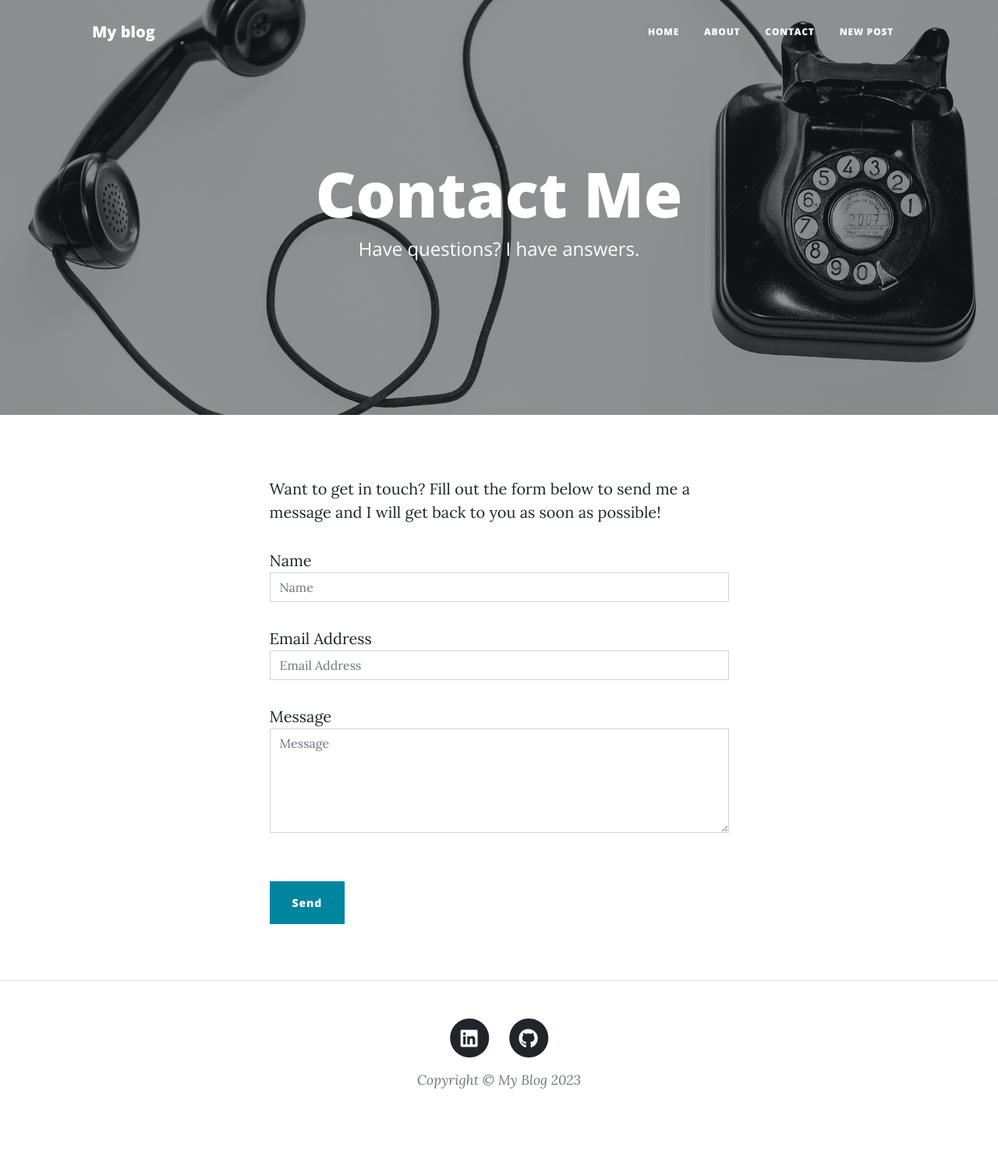
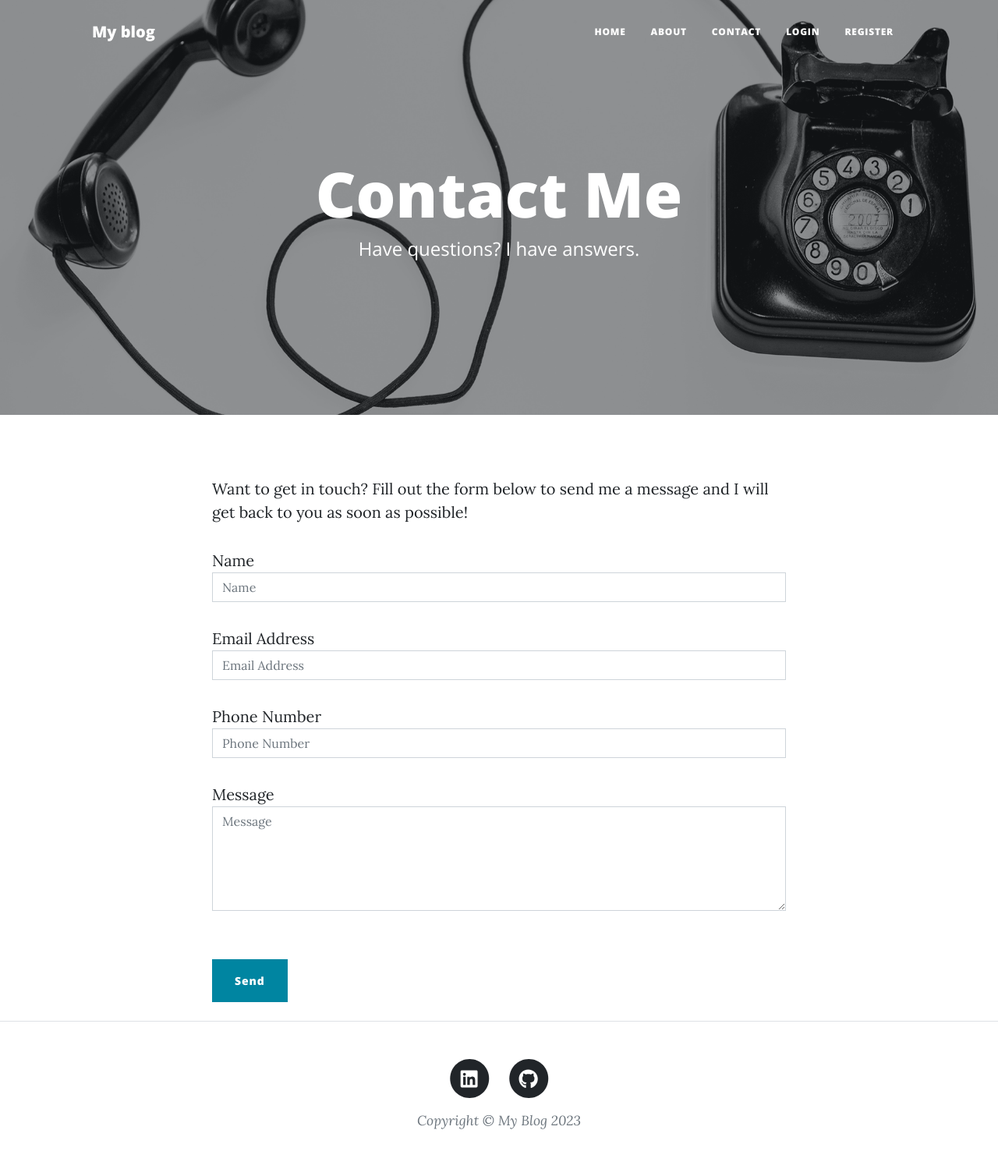
Before and after one commit to Reboot9/my-blog, a Flask app: page /contact in a window 1280 px wide. Shown: the whole page at 78% size. Before the commit the page ends 1396 px from the top, so only its background shows below. Run offline with Flask 2, Linux system fonts and the light colour scheme; some libraries are stand-ins or nearby versions.

Commit message:
Improved Login system using flask-login module. Added relationship between User and Post author in database

```diff
--- a/main.py
+++ b/main.py
@@ -1,15 +1,20 @@
 import os
 from datetime import datetime
 
-from flask import Flask, render_template, request, redirect, url_for
+from flask import Flask, render_template, request, redirect, url_for, flash, abort
 from flask_bootstrap import Bootstrap
 from flask_sqlalchemy import SQLAlchemy
 from flask_ckeditor import CKEditor
+from werkzeug.security import generate_password_hash, check_password_hash
+from sqlalchemy.orm import relationship
+from flask_login import UserMixin, login_user, LoginManager, login_required, current_user, logout_user
+from flask_gravatar import Gravatar
+from functools import wraps
 import myforms
 import bleach  # To clean user input when create post
 
 app = Flask(__name__)
-app.config["SECRET_KEY"] = "fdffdjj45tktykh"
+app.config["SECRET_KEY"] = os.environ["FLASK_SECRET_KEY"]
 ckeditor = CKEditor(app)
 Bootstrap(app)
 
@@ -17,17 +22,38 @@ Bootstrap(app)
 db_path = os.path.join(os.path.abspath(os.path.dirname(__file__)), 'posts.db')
 app.config['SQLALCHEMY_DATABASE_URI'] = 'sqlite:///{}'.format(db_path)
 app.config['SQLALCHEMY_TRACK_MODIFICATIONS'] = False
+# app.config["SQLALCHEMY_ECHO"] = True
 db = SQLAlchemy(app)
 
 
+login_manager = LoginManager()
+login_manager.init_app(app)
+
+
 class BlogPost(db.Model):
+    __tablename__ = "blog_posts"
     id = db.Column(db.Integer, primary_key=True)
+    author = relationship("User", back_populates="posts")  # db.Column(db.String(250), nullable=False)
+    author_id = db.Column(db.Integer, db.ForeignKey("users.id"))
+
     title = db.Column(db.String(250), unique=True, nullable=False)
     subtitle = db.Column(db.String(250), nullable=False)
     date = db.Column(db.String(250), nullable=False)
     body = db.Column(db.Text, nullable=False)
-    author = db.Column(db.String(250), nullable=False)
     img_url = db.Column(db.String(250), nullable=False)
+
+
+class User(UserMixin, db.Model):
+    __tablename__ = "users"
+    id = db.Column(db.Integer, primary_key=True)
+    email = db.Column(db.String(100), unique=True)
+    password = db.Column(db.String(100))
+    name = db.Column(db.String(100), unique=True)
+
+    # This will act like a List of BlogPost objects attached to each User.
+    # The "author" refers to the author property in the BlogPost class.
+    posts = relationship("BlogPost", back_populates="author")
+
 
 
 with app.app_context():
@@ -55,15 +81,32 @@ def strip_invalid_html(content):
     return cleaned
 
 
+def admin_only(func):
+    """My superuser decorator to make sure user with id=1 is admin"""
+    @wraps(func)
+    def wrapper(*args, **kwargs):
+        if current_user.id != 1:
+            return abort(403)
+        return func(*args, **kwargs)
+    return wrapper
+
+
+@login_manager.user_loader
+def load_user(user_id: int):
+    return db.session.get(User, user_id)
+
+
 @app.route("/")
 def homepage():
     # Get last 5 posts
     posts = db.session.query(BlogPost).order_by(BlogPost.id.desc()).limit(5)
     posts = posts[::-1]
-    return render_template("index.html", all_posts=posts)
+    return render_template("index.html", all_posts=posts, logged_in=current_user.is_authenticated)
 
 
 @app.route("/new-post", methods=["GET", "POST"])
+@login_required
+@admin_only
 def create_post():
     form = myforms.CreatePostForm()
     if form.validate_on_submit():
@@ -92,6 +135,8 @@ def show_post(post_id):
 
 
 @app.route("/edit-post/<int:post_id>", methods=["GET", "POST"])
+@login_required
+@admin_only
 def edit_post(post_id):
     requested_post = BlogPost.query.get(post_id)
     edit_form = myforms.CreatePostForm(
@@ -113,6 +158,8 @@ def edit_post(post_id):
 
 
 @app.route("/delete-post/<int:post_id>")
+@login_required
+@admin_only
 def delete_post(post_id):
     post_to_delete = BlogPost.query.get(post_id)
     db.session.delete(post_to_delete)
@@ -129,18 +176,60 @@ def contact():
     #     print(data["email"])
     #     print(data["message"])
     #     return render_template("contact.html", msg_sent=True)
-    return render_template("contact.html", msg_sent=False)
+    return render_template("contact.html")
+
+
+@app.route("/register", methods=["GET", "POST"])
+def register():
+    register_form = myforms.RegisterForm()
+    if register_form.validate_on_submit():
+        # User already exists
+        if User.query.filter_by(email=request.form.get('email')).first():
+            flash("This email is already in use, try to log in")
+            return redirect(url_for("login"))
+
+        hashed_password = generate_password_hash(
+            register_form.password.data,
+            method='pbkdf2:sha256',
+            salt_length=8
+        )
+
+        new_user = User(
+            email=register_form.email.data,
+            password=hashed_password,
+            name=register_form.name.data
+        )
+        db.session.add(new_user)
+        db.session.commit()
+
+        login_user(new_user)
+        return redirect(url_for("homepage"))
+    return render_template("register.html", form=register_form, logged_in=current_user.is_authenticated)
 
 
 @app.route("/login", methods=['GET', 'POST'])
 def login():
-    login_form = myforms.ContactForm()
-    if request.method == "POST" and login_form.validate_on_submit():
-        if login_form.email.data == "admin@email.com" and login_form.password.data == "12345678":
-            return render_template("success_login.html")
-        print(login_form.email.data)
-        return render_template('denied_login.html')
-    return render_template('login.html', form=login_form)
+    login_form = myforms.LoginForm()
+    if login_form.validate_on_submit():
+        password = login_form.password.data
+        user = User.query.filter_by(email=login_form.email.data).first()
+
+        if not user:
+            flash("There's no account with this email registered")
+        elif not check_password_hash(user.password, password):
+            flash("Wrong password, try again")
+        else:
+            login_user(user)
+            return redirect(url_for("homepage"))
+
+    return render_template("login.html", form=login_form)
+
+
+@app.route("/logout")
+@login_required
+def logout():
+    logout_user()
+    return redirect(url_for("homepage"))
 
 
 if __name__ == '__main__':
--- a/templates/base.html
+++ b/templates/base.html
@@ -31,10 +31,23 @@
                 </button>
                 <div class="collapse navbar-collapse" id="navbarResponsive">
                     <ul class="navbar-nav ms-auto py-4 py-lg-0">
-                        <li class="nav-item"><a class="nav-link px-lg-3 py-3 py-lg-4" href="{{ url_for('homepage') }}">Home</a></li>
-                        <li class="nav-item"><a class="nav-link px-lg-3 py-3 py-lg-4" href="{{ url_for('about') }}">About</a></li>
-                        <li class="nav-item"><a class="nav-link px-lg-3 py-3 py-lg-4" href="{{ url_for('contact') }}">Contact</a></li>
-                        <li class="nav-item"><a class="nav-link px-lg-3 py-3 py-lg-4" href="{{ url_for('create_post') }}">New Post</a></li>
+                        <li class="nav-item">
+                            <a class="nav-link px-lg-3 py-3 py-lg-4" href="{{ url_for('homepage') }}">Home</a></li>
+                        <li class="nav-item">
+                            <a class="nav-link px-lg-3 py-3 py-lg-4" href="{{ url_for('about') }}">About</a></li>
+                        <li class="nav-item">
+                            <a class="nav-link px-lg-3 py-3 py-lg-4" href="{{ url_for('contact') }}">Contact</a></li>
+                        {% if not current_user.is_authenticated %}
+                        <li class="nav-item">
+                            <a class="nav-link px-lg-3 py-3 py-lg-4" href="{{ url_for('login') }}">Login</a></li>
+                        <li class="nav-item">
+                            <a class="nav-link px-lg-3 py-3 py-lg-4" href="{{ url_for('register') }}">Register</a></li>
+                        {% else %}
+                        <li class="nav-item">
+                            <a class="nav-link px-lg-3 py-3 py-lg-4" href="{{ url_for('logout') }}">Log out</a></li>
+                        <li class="nav-item">
+                            <a class="nav-link px-lg-3 py-3 py-lg-4" href="{{ url_for('create_post') }}">New Post</a></li>
+                        {% endif %}
                     </ul>
                 </div>
             </div>
--- a/templates/contact.html
+++ b/templates/contact.html
@@ -8,11 +8,7 @@
         <div class="row gx-4 gx-lg-5 justify-content-center">
             <div class="col-md-10 col-lg-8 col-xl-7">
                 <div class="page-heading">
-                            {% if msg_sent: %}
-                            <h1>Successfully sent your message</h1>
-                            {% else: %}
                     <h1>Contact Me</h1>
-                            {% endif %}
                     <span class="subheading">Have questions? I have answers.</span>
                 </div>
             </div>
@@ -21,31 +17,45 @@
 </header>
 <!-- Main Content-->
 <main class="mb-4">
-            <div class="container px-4 px-lg-5">
-                <div class="row gx-4 gx-lg-5 justify-content-center">
-                    <div class="col-md-10 col-lg-8 col-xl-7">
-                        <p>Want to get in touch? Fill out the form below to send me a message and I will get back to you as soon as possible!</p>
 
-                        <form name="sentMessage" id="contactForm" action="{{ url_for('contact') }}" method="post" novalidate>
+    <div class="container">
+        <div class="row">
+            <div class="col-lg-8 col-md-10 mx-auto">
+                <p>Want to get in touch? Fill out the form below to send me a message and I will get back to you as soon
+                    as possible!</p>
+                <!-- Contact Form - Enter your email address on line 19 of the mail/contact_me.php file to make this form work. -->
+                <!-- WARNING: Some web hosts do not allow emails to be sent through forms to common mail hosts like Gmail or Yahoo. It's recommended that you use a private domain email address! -->
+                <!-- To use the contact form, your site must be on a live web host with PHP! The form will not work locally! -->
+                <form name="sentMessage" id="contactForm" novalidate>
                     <div class="control-group">
                         <div class="form-group floating-label-form-group controls">
                             <label>Name</label>
-              <input type="text" name="name" class="form-control" placeholder="Name" id="name" required data-validation-required-message="Please enter your name.">
+                            <input type="text" class="form-control" placeholder="Name" id="name" required
+                                   data-validation-required-message="Please enter your name.">
                             <p class="help-block text-danger"></p>
                         </div>
                     </div>
                     <div class="control-group">
                         <div class="form-group floating-label-form-group controls">
                             <label>Email Address</label>
-              <input type="email" name="email" class="form-control" placeholder="Email Address" id="email" required data-validation-required-message="Please enter your email address.">
+                            <input type="email" class="form-control" placeholder="Email Address" id="email" required
+                                   data-validation-required-message="Please enter your email address.">
                             <p class="help-block text-danger"></p>
                         </div>
                     </div>
-
+                    <div class="control-group">
+                        <div class="form-group col-xs-12 floating-label-form-group controls">
+                            <label>Phone Number</label>
+                            <input type="tel" class="form-control" placeholder="Phone Number" id="phone" required
+                                   data-validation-required-message="Please enter your phone number.">
+                            <p class="help-block text-danger"></p>
+                        </div>
+                    </div>
                     <div class="control-group">
                         <div class="form-group floating-label-form-group controls">
                             <label>Message</label>
-              <textarea rows="5" name="message" class="form-control" placeholder="Message" id="message" required data-validation-required-message="Please enter a message."></textarea>
+                            <textarea rows="5" class="form-control" placeholder="Message" id="message" required
+                                      data-validation-required-message="Please enter a message."></textarea>
                             <p class="help-block text-danger"></p>
                         </div>
                     </div>
@@ -53,59 +63,6 @@
                     <div id="success"></div>
                     <button type="submit" class="btn btn-primary" id="sendMessageButton">Send</button>
                 </form>
-
-                        <div class="my-5">
-                            <!-- * * * * * * * * * * * * * * *-->
-                            <!-- * * SB Forms Contact Form * *-->
-                            <!-- * * * * * * * * * * * * * * *-->
-                            <!-- This form is pre-integrated with SB Forms.-->
-                            <!-- To make this form functional, sign up at-->
-                            <!-- https://startbootstrap.com/solution/contact-forms-->
-                            <!-- to get an API token!-->
-<!--                            <form id="contactForm" data-sb-form-api-token="API_TOKEN">-->
-<!--                                <div class="form-floating">-->
-<!--                                    <input class="form-control" id="name" type="text" placeholder="Enter your name..." data-sb-validations="required" />-->
-<!--                                    <label for="name">Name</label>-->
-<!--                                    <div class="invalid-feedback" data-sb-feedback="name:required">A name is required.</div>-->
-<!--                                </div>-->
-<!--                                <div class="form-floating">-->
-<!--                                    <input class="form-control" id="email" type="email" placeholder="Enter your email..." data-sb-validations="required,email" />-->
-<!--                                    <label for="email">Email address</label>-->
-<!--                                    <div class="invalid-feedback" data-sb-feedback="email:required">An email is required.</div>-->
-<!--                                    <div class="invalid-feedback" data-sb-feedback="email:email">Email is not valid.</div>-->
-<!--                                </div>-->
-<!--                                <div class="form-floating">-->
-<!--                                    <input class="form-control" id="phone" type="tel" placeholder="Enter your phone number..." data-sb-validations="required" />-->
-<!--                                    <label for="phone">Phone Number</label>-->
-<!--                                    <div class="invalid-feedback" data-sb-feedback="phone:required">A phone number is required.</div>-->
-<!--                                </div>-->
-<!--                                <div class="form-floating">-->
-<!--                                    <textarea class="form-control" id="message" placeholder="Enter your message here..." style="height: 12rem" data-sb-validations="required"></textarea>-->
-<!--                                    <label for="message">Message</label>-->
-<!--                                    <div class="invalid-feedback" data-sb-feedback="message:required">A message is required.</div>-->
-<!--                                </div>-->
-<!--                                <br />-->
-<!--                                &lt;!&ndash; Submit success message&ndash;&gt;-->
-<!--                                &lt;!&ndash;&ndash;&gt;-->
-<!--                                &lt;!&ndash; This is what your users will see when the form&ndash;&gt;-->
-<!--                                &lt;!&ndash; has successfully submitted&ndash;&gt;-->
-<!--                                <div class="d-none" id="submitSuccessMessage">-->
-<!--                                    <div class="text-center mb-3">-->
-<!--                                        <div class="fw-bolder">Form submission successful!</div>-->
-<!--                                        To activate this form, sign up at-->
-<!--                                        <br />-->
-<!--                                        <a href="https://startbootstrap.com/solution/contact-forms">https://startbootstrap.com/solution/contact-forms</a>-->
-<!--                                    </div>-->
-<!--                                </div>-->
-<!--                                &lt;!&ndash; Submit error message&ndash;&gt;-->
-<!--                                &lt;!&ndash;&ndash;&gt;-->
-<!--                                &lt;!&ndash; This is what your users will see when there is&ndash;&gt;-->
-<!--                                &lt;!&ndash; an error submitting the form&ndash;&gt;-->
-<!--                                <div class="d-none" id="submitErrorMessage"><div class="text-center text-danger mb-3">Error sending message!</div></div>-->
-<!--                                &lt;!&ndash; Submit Button&ndash;&gt;-->
-<!--                                <button class="btn btn-primary text-uppercase disabled" id="submitButton" type="submit">Send</button>-->
-<!--                            </form>-->
-                        </div>
             </div>
         </div>
     </div>
--- a/templates/post.html
+++ b/templates/post.html
@@ -12,7 +12,7 @@
                     <h2 class="subheading">{{ post.subtitle }}</h2>
                     <span class="meta">
                                 Posted by
-                                <a href="#!">{{ post.author}}</a>
+                                <a href="#!">{{ post.author.name}}</a>
                                 on {{ post.date }}
                             </span>
                 </div>
@@ -27,11 +27,13 @@
             <div class="col-md-10 col-lg-8 col-xl-7"></div>
             <!-- Safe filter applied to the post.body-->
             {{ post.body|safe }}
+            {% if current_user.id == 1 %}
             <hr>
             <div class="clearfix">
                 <a class="btn btn-primary float-right" href="{{url_for('edit_post', post_id=post.id)}}">Edit Post</a>
                  <a class="delete-icon" href="{{ url_for('delete_post', post_id=post.id) }}">✘</a>
             </div>
+            {% endif %}
 
         </div>
     </div>
```
Also changed, not shown: myforms.py (+23 -11 lines), templates/index.html (+9 -4 lines), templates/login.html (+4 -4 lines), templates/register.html (added, +32 -0 lines), static/assets/img/register-bg.jpg (added). Lines whose indentation alone changed are shown as unchanged.
